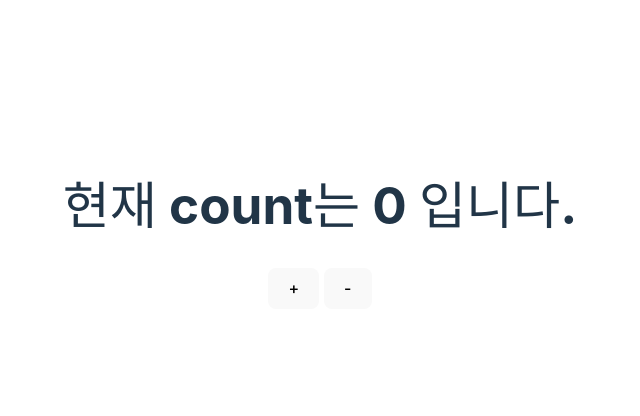
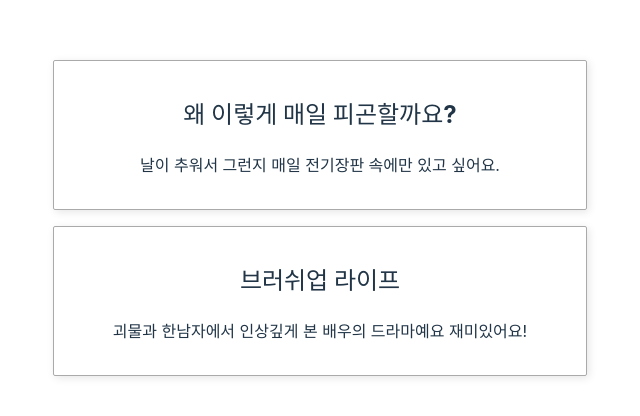
Before and after one commit to lllilyk/learn-about-svelte, a Svelte app: page / in a window 1280 px wide. Shown: the part 174-590 px from the top of the page, without its empty margins (320-960 px from the left). Built offline with nearby package versions, Linux system fonts and the light colour scheme.

Commit message:
[slot] 마크업 영역을 효율적으로 재사용할 수 있게 도와줌

```diff
--- a/src/App.svelte
+++ b/src/App.svelte
@@ -1,9 +1,13 @@
 <script>
-  import Increment from './increment.svelte';
-  import Decrement from './decrement.svelte';
-  import CountResult from './countResult.svelte';
+  import Card from "./card.svelte";
 </script>
 
-<CountResult />
-<Increment />
-<Decrement />
+<Card>
+  <h2>왜 이렇게 매일 피곤할까요?</h2>
+  <p>날이 추워서 그런지 매일 전기장판 속에만 있고 싶어요.</p>
+</Card>
+
+<Card>
+  <h2>브러쉬업 라이프</h2>
+  <p>괴물과 한남자에서 인상깊게 본 배우의 드라마예요 재미있어요!</p>
+</Card>
--- /dev/null
+++ b/src/card.svelte
@@ -0,0 +1,14 @@
+<style>
+    .card {
+        width: 500px;
+        border: 1px solid #aaa;
+        border-radius:  2px;
+        box-shadow: 2px 2px 8px rgba(0,0,0,0.1);
+        padding: 1em;
+        margin: 0 0 1em 0;
+    }
+</style>
+
+<div class="card">
+    <slot></slot>
+</div>
```
